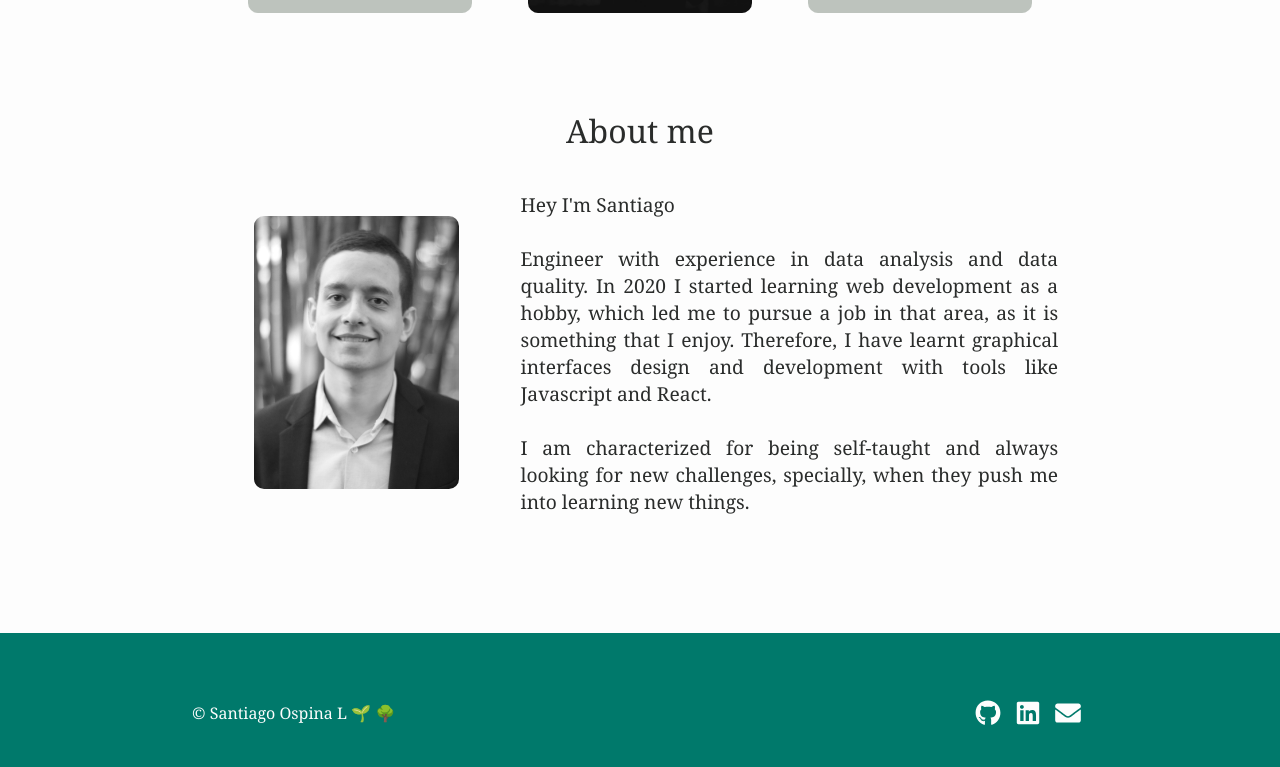
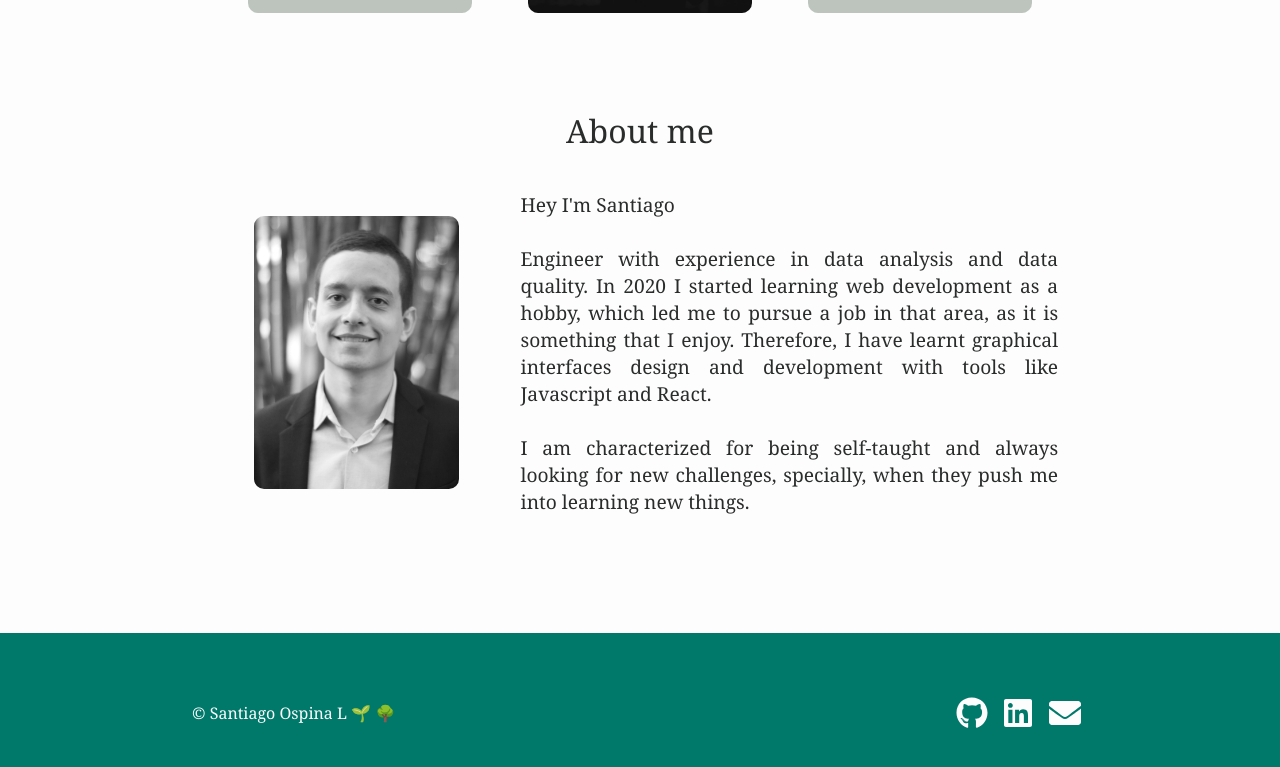
Before and after one commit to sospinal/portfolio, a React (Create React App) app: page / in a window 1280 px wide. Shown: the part 497-1264 px from the top of the page. Built offline with nearby package versions, Linux system fonts and the light colour scheme.

Commit message:
Links added to footer icons

```diff
--- a/src/components/footer.js
+++ b/src/components/footer.js
@@ -16,24 +16,42 @@ const Footer = () => {
           <p>&#169; Santiago Ospina L &#127793; &#127795;</p>
 
           <IconsBox>
+            <a
+              href="https://github.com/sospinal"
+              target="_blank"
+              rel="noreferrer"
+            >
               <FontAwesomeIcon
                 icon={faGithub}
                 color={colors.boneWhite}
                 size={iconSize}
                 fixedWidth
               />
+            </a>
+            <a
+              href="https://www.linkedin.com/in/sospinal"
+              target="_blank"
+              rel="noreferrer"
+            >
               <FontAwesomeIcon
                 icon={faLinkedin}
                 color={colors.boneWhite}
                 size={iconSize}
                 fixedWidth
               />
+            </a>
+            <a
+              href="mailto:sospinaleal@gmail.com"
+              target="_blank"
+              rel="noreferrer"
+            >
               <FontAwesomeIcon
                 icon={faEnvelope}
                 color={colors.boneWhite}
                 size={iconSize}
                 fixedWidth
               />
+            </a>
           </IconsBox>
         </FooterRow>
       </FooterContainer>
```
Lines whose indentation alone changed are shown as unchanged.
